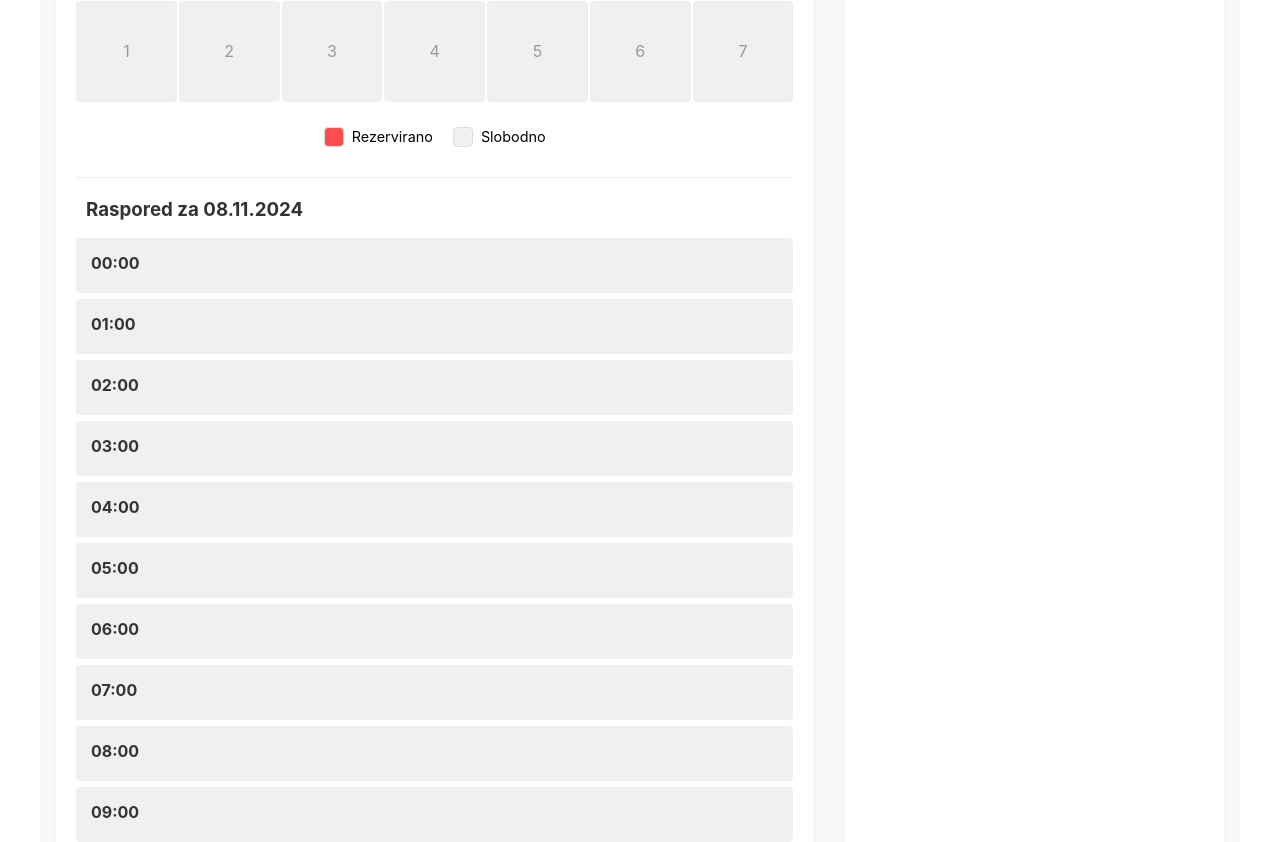
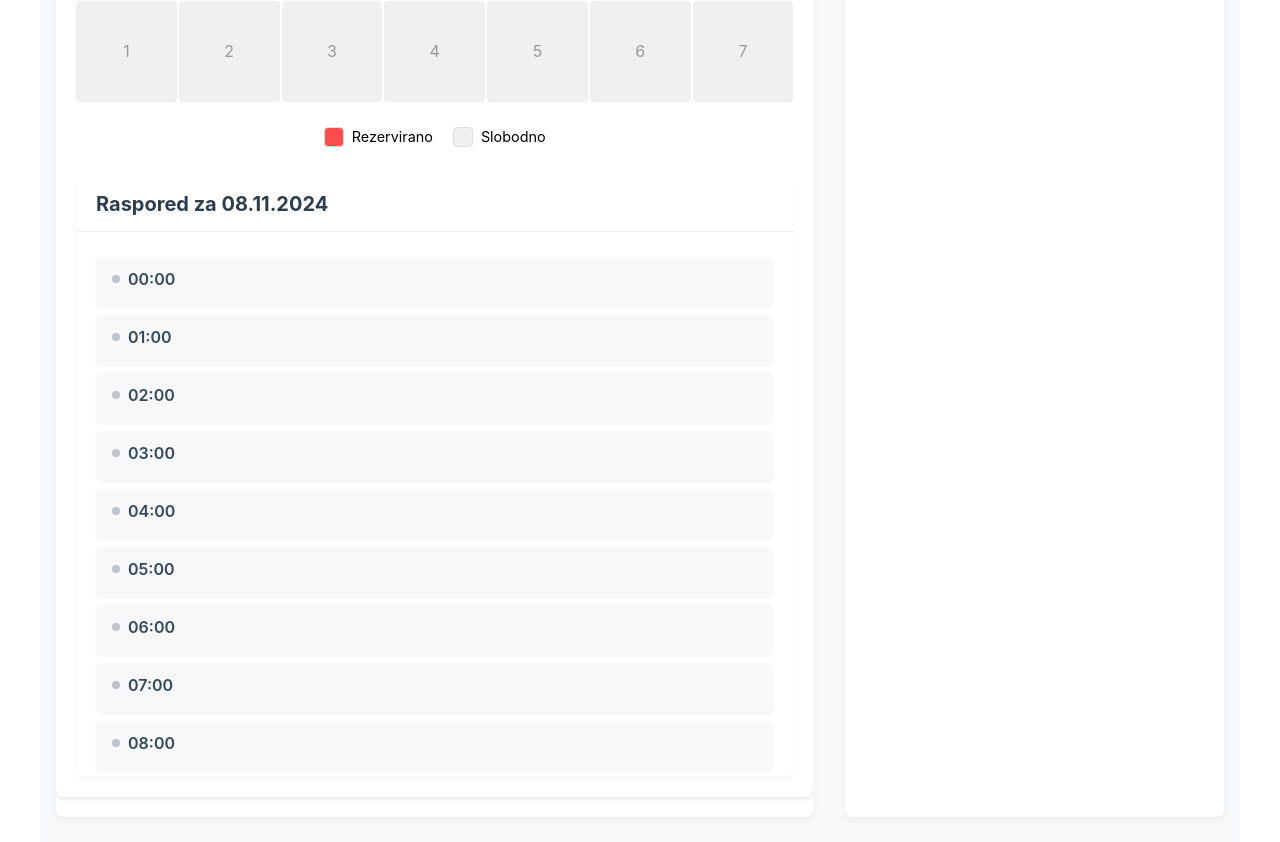
Before and after one commit to Markuss95/Strujac, a React (Create React App) app: page / in a window 1280 px wide. Shown: the part 738-1580 px from the top of the page. Built offline with nearby package versions, Linux system fonts and the light colour scheme; no server answers; the database is empty; sample sign-in values are in the browser's storage.

Commit message:
more styling

```diff
--- a/src/components/Calendar/index.tsx
+++ b/src/components/Calendar/index.tsx
@@ -126,24 +126,36 @@ const LegendColor = styled.div<{ color: string }>`
 
 const DailyViewWrapper = styled.div`
   margin-top: 20px;
-  padding-top: 20px;
-  border-top: 1px solid #eee;
+  background: white;
+  border-radius: 8px;
+  box-shadow: 0 2px 4px rgba(0, 0, 0, 0.05);
+  max-height: 600px;
+  overflow-y: auto;
 `;
 
 const DailyViewHeader = styled.div`
-  margin-bottom: 15px;
-  padding: 0 10px;
+  position: sticky;
+  top: 0;
+  background: white;
+  padding: 15px 20px;
+  border-bottom: 1px solid #eee;
+  z-index: 1;
+  // Removed margin-bottom to prevent transparent gap causing visual overlap
 `;
 
 const DailyViewTitle = styled.h3`
   margin: 0;
-  color: #333;
+  color: #2c3e50;
+  font-size: 1.25rem;
 `;
 
 const TimeSlotGrid = styled.div`
-  display: grid;
-  grid-template-columns: 1fr;
-  gap: 2px;
+  display: flex;
+  flex-direction: column;
+  gap: 8px;
+  padding: 20px;
+  // Added explicit padding-top for initial spacing below header
+  padding-top: 25px;
 `;
 
 interface TimeSlotProps {
@@ -151,26 +163,52 @@ interface TimeSlotProps {
 }
 
 const TimeSlot = styled.div<TimeSlotProps>`
-  padding: 15px;
-  margin: 2px 0;
-  border-radius: 4px;
-  background-color: ${(props) => (props.isReserved ? "#ff4d4d" : "#f0f0f0")};
-  color: ${(props) => (props.isReserved ? "white" : "#333")};
+  display: flex;
+  flex-direction: column;
+  padding: 12px 16px;
+  border-radius: 6px;
+  background-color: ${(props) => (props.isReserved ? "#e74c3c" : "#f6f8fa")};
+  color: ${(props) => (props.isReserved ? "white" : "#34495e")};
+  transition: transform 0.2s ease, box-shadow 0.2s ease;
+  box-shadow: 0 1px 3px rgba(0, 0, 0, 0.05);
+
+  &:hover {
+    transform: translateY(-2px);
+    box-shadow: 0 4px 8px rgba(0, 0, 0, 0.1);
+  }
 `;
+const TimeSlotHeader = styled.div`
+  font-weight: 600;
+  margin-bottom: 6px;
+  display: flex;
+  align-items: center;
+  gap: 8px;
 
-const TimeSlotHeader = styled.div`
-  font-weight: bold;
-  margin-bottom: 5px;
+  &::before {
+    content: "";
+    display: inline-block;
+    width: 8px;
+    height: 8px;
+    border-radius: 50%;
+    background-color: currentColor;
+    opacity: 0.3;
+  }
 `;
 
 const ReservationInfo = styled.div`
-  margin-top: 5px;
-  padding: 8px;
+  padding: 8px 12px;
   border-radius: 4px;
-  background-color: rgba(255, 255, 255, 0.1);
+  background-color: rgba(255, 255, 255, 0.15);
+  font-size: 0.9rem;
 
   > div {
-    margin: 5px 0;
+    margin: 4px 0;
+    display: flex;
+    gap: 6px;
+
+    strong {
+      font-weight: 600;
+    }
   }
 `;
 
@@ -331,9 +369,17 @@ const Calendar = () => {
         odabraniDatum,
         sat
       );
+      const isReserved = !!rezervacija;
+      const slotHeader =
+        isReserved && rezervacija
+          ? `${formatirajVrijeme(
+              rezervacija.startTime.getHours()
+            )} - ${formatirajVrijeme(rezervacija.endTime.getHours())}`
+          : formatirajVrijeme(sat);
+
       termini.push(
-        <TimeSlot key={sat} isReserved={!!rezervacija}>
-          <TimeSlotHeader>{formatirajVrijeme(sat)}</TimeSlotHeader>
+        <TimeSlot key={sat} isReserved={isReserved}>
+          <TimeSlotHeader>{slotHeader}</TimeSlotHeader>
           {rezervacija && (
             <ReservationInfo>
               <div>
@@ -345,11 +391,7 @@ const Calendar = () => {
                   <strong>Opis:</strong> {rezervacija.description}
                 </div>
               )}
-              <div>
-                <strong>Vrijeme:</strong>{" "}
-                {formatirajVrijeme(rezervacija.startTime.getHours())} -
-                {formatirajVrijeme(rezervacija.endTime.getHours())}
-              </div>
+              {/* Removed duplicate time since now in header */}
             </ReservationInfo>
           )}
         </TimeSlot>
```
